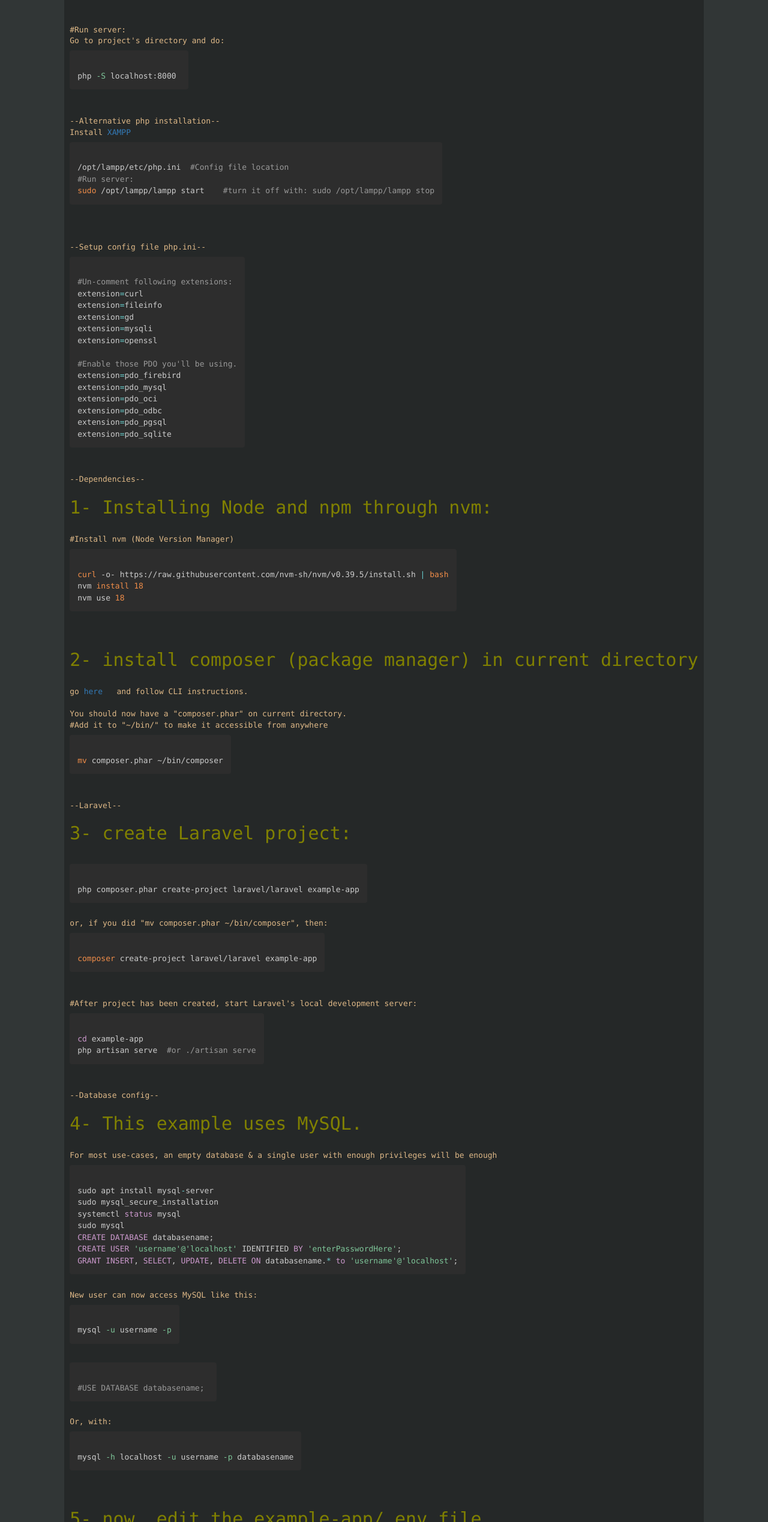
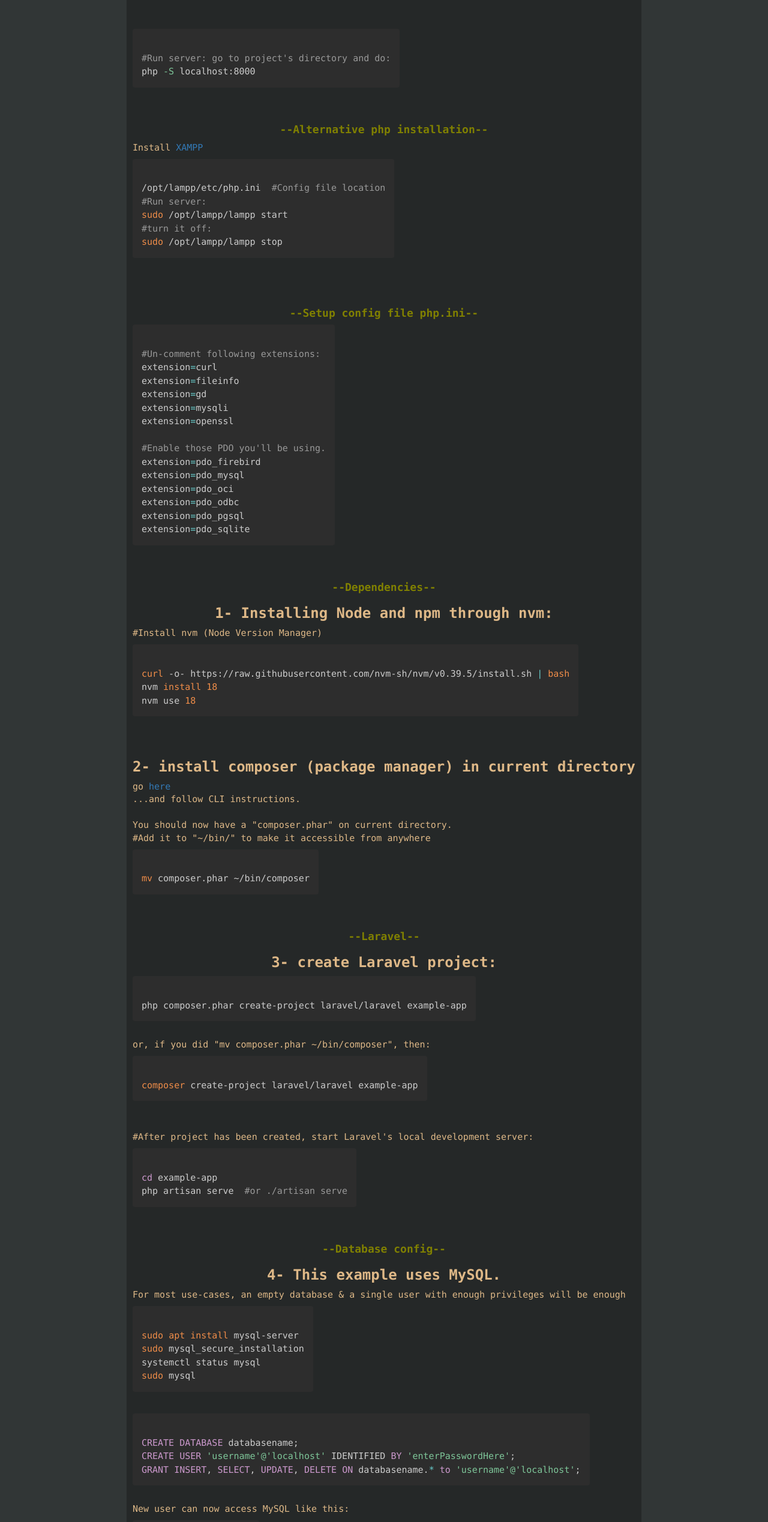
Before and after one commit to Perlesvaux/laravel_cookbook, a plain HTML site: page index.html in a window 1280 px wide. Shown: the part 263-2800 px from the top of the page at 60% size. Drawn offline with nearby package versions, Linux system fonts and the light colour scheme.

Commit message:
moving forward!

```diff
--- a/index.html
+++ b/index.html
@@ -15,8 +15,16 @@
     color:#82b74b;
   }
 
-  h2{
+  h3{
+    color:BurlyWood;
+    text-align: center;
+    font-weight: bold;
+  }
+
+  h4{
     color:olive;
+    text-align: center;
+    font-weight: bold;
   }
 
   pre{
@@ -26,6 +34,7 @@
     background:#252828;
     white-space: pre-wrap;
     border-style: none;
+    font-size: 1.5rem;
   }
 
   .commented{
@@ -69,8 +78,8 @@
         </head>
         <body>
         <pre>
-<h2>0- install php &amp; php-xml:</h2>
-<pre><code class="language-bash">
+<h3>0- install php & php-xml:
+</h3><pre><code class="language-bash">
 sudo apt update
 sudo apt install php
 sudo apt install php-xml
@@ -79,23 +88,24 @@
 /etc/php/8.1/cli/php.ini  #Config file location
 </code></pre>
 
-#Run server:
-Go to project's directory and do:
 <pre><code class="language-bash">
+#Run server: go to project's directory and do:
 php -S localhost:8000
 </code></pre>
 
---Alternative php installation--
-Install <a href=" https://www.apachefriends.org/es/download.html ">XAMPP </a>
+<h4>--Alternative php installation--
+</h4>Install <a href=" https://www.apachefriends.org/es/download.html ">XAMPP </a>
 <pre><code class="language-bash">
 /opt/lampp/etc/php.ini  #Config file location
 #Run server:
-sudo /opt/lampp/lampp start    #turn it off with: sudo /opt/lampp/lampp stop
+sudo /opt/lampp/lampp start
+#turn it off:
+sudo /opt/lampp/lampp stop
 </code></pre>
 
 
---Setup config file php.ini--
-<pre><code class="language-php">
+<h4>--Setup config file php.ini--
+</h4><pre><code class="language-php">
 #Un-comment following extensions:
 extension=curl
 extension=fileinfo
@@ -112,17 +122,18 @@
 extension=pdo_sqlite
 </code></pre>
 
---Dependencies--
-<h2>1- Installing Node and npm through nvm:</h2>
-#Install nvm (Node Version Manager)
+<h4>--Dependencies--
+</h4><h3>1- Installing Node and npm through nvm:
+</h3>#Install nvm (Node Version Manager)
 <pre><code class="language-bash">
 curl -o- https://raw.githubusercontent.com/nvm-sh/nvm/v0.39.5/install.sh | bash
 nvm install 18
 nvm use 18
 </code></pre>
 
-<h2>2- install composer (package manager) in current directory</h2>
-go <a href=" https://getcomposer.org/download/ ">here </a>  and follow CLI instructions.
+<h3>2- install composer (package manager) in current directory
+</h3>go <a href=" https://getcomposer.org/download/ ">here </a>
+...and follow CLI instructions.
 
 You should now have a "composer.phar" on current directory.
 #Add it to "~/bin/" to make it accessible from anywhere
@@ -130,9 +141,9 @@
 mv composer.phar ~/bin/composer
 </code></pre>
 
---Laravel--
-<h2>3- create Laravel project:</h2>
-<pre><code class="language-bash">
+<h4>--Laravel--
+</h4><h3>3- create Laravel project:
+</h3><pre><code class="language-bash">
 php composer.phar create-project laravel/laravel example-app
 </code></pre>
 or, if you did "mv composer.phar ~/bin/composer", then:
@@ -146,14 +157,16 @@
 php artisan serve  #or ./artisan serve
 </code></pre>
 
---Database config--
-<h2>4- This example uses MySQL.</h2>
-For most use-cases, an empty database & a single user with enough privileges will be enough
-<pre><code class="language-sql">
+<h4>--Database config--
+</h4><h3>4- This example uses MySQL.
+</h3>For most use-cases, an empty database & a single user with enough privileges will be enough
+<pre><code class="language-bash">
 sudo apt install mysql-server
 sudo mysql_secure_installation
 systemctl status mysql
 sudo mysql
+</code></pre>
+<pre><code class="language-sql">
 CREATE DATABASE databasename;
 CREATE USER 'username'@'localhost' IDENTIFIED BY 'enterPasswordHere';
 GRANT INSERT, SELECT, UPDATE, DELETE ON databasename.* to 'username'@'localhost';
@@ -163,15 +176,15 @@
 mysql -u username -p
 </code></pre>
 <pre><code class="language-sql">
-#USE DATABASE databasename;
+USE DATABASE databasename;
 </code></pre>
 Or, with:
 <pre><code class="language-bash">
 mysql -h localhost -u username -p databasename
 </code></pre>
 
-<h2>5- now, edit the example-app/.env file.</h2>
-<pre><code class="language-php">
+<h3>5- now, edit the example-app/.env file.
+</h3><pre><code class="language-php">
 #configure database:
 DB_CONNECTION=mysql
 DB_HOST=127.0.0.1
@@ -182,10 +195,10 @@
 </code></pre>
 
 
-<h2>6- Let's setup the model, migration and controller:</h2>
-
+<h3>6- Let's setup the model, migration and controller:
+</h3><pre><code class="language-bash">
 ./artisan make:model profesor -mc
-end
+</code></pre>
 This will automatically create:
 -the model [app/Models/profesor.php]
 -the migration [database/migrations/2023_10_19_094147_create_profesors_table.php]
@@ -223,12 +236,19 @@
 }
 </code></pre>
 
+If database doesn't yet contain 'profesors' table, this command below will create it:
+<pre><code class="language-bash">
+./artisan migrate
+#or this one below to reset whole table and start over:
+./artisan migrate:fresh
+</code></pre>
+
+
+
 
 ./artisan make:model student
 
 ./artisan make:controller studentController
-
-./artisan migrate
 
 
 
@@ -243,8 +263,9 @@
 
 
 
-6- Common paths:
-example-app/app/Http/Controllers/ #i.e.:
+
+<h3>6- Common paths:
+</h3>example-app/app/Http/Controllers/ #i.e.:
 example-app/routes/api.php        #i.e.: REST APIs
 example-app/routes/web.php        #i.e.: MVC controller
 #i.e.: it stores ".blade.php" templates rendered by the MVC controller:
@@ -257,8 +278,8 @@
 Allowing you to modify your database's structure without directly writing SQL queries.
 example-app/database/migrations/
 
-7- Installing some dependencies
-./artisan make:model Ejercito -mc;
+<h3>7- Installing some dependencies
+</h3>./artisan make:model Ejercito -mc;
 #'ProjectController' automatically generates a set of standard CRUD
 ./artisan make:controller ProjectController
 #'Breeze' package provides authentication scaffolding
```
Also changed, not shown: 1 other file.
